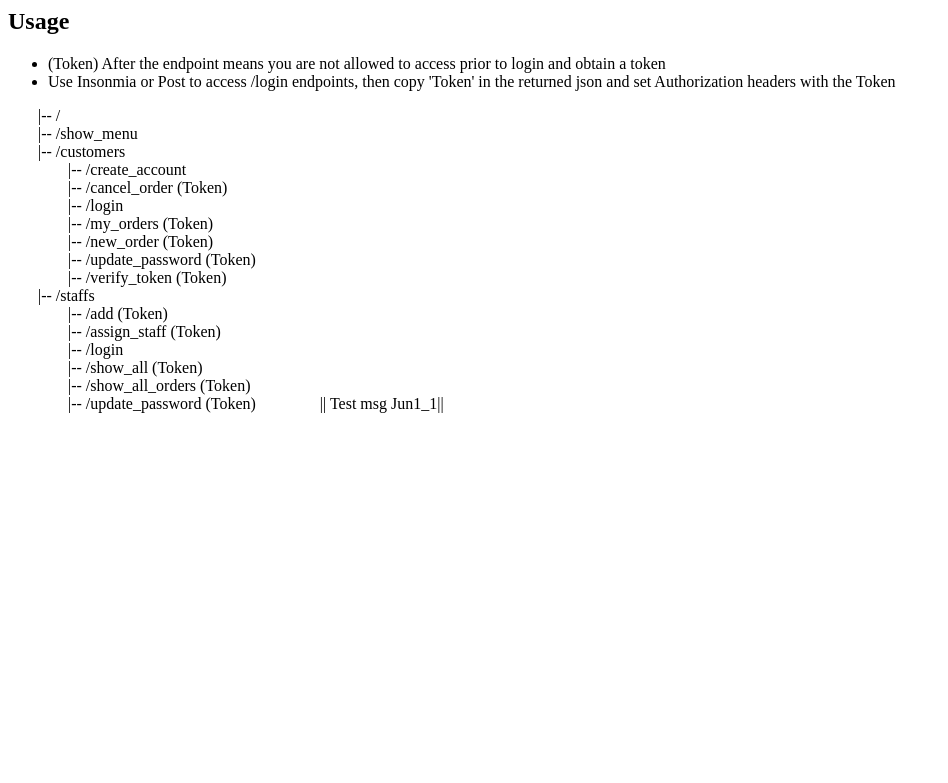
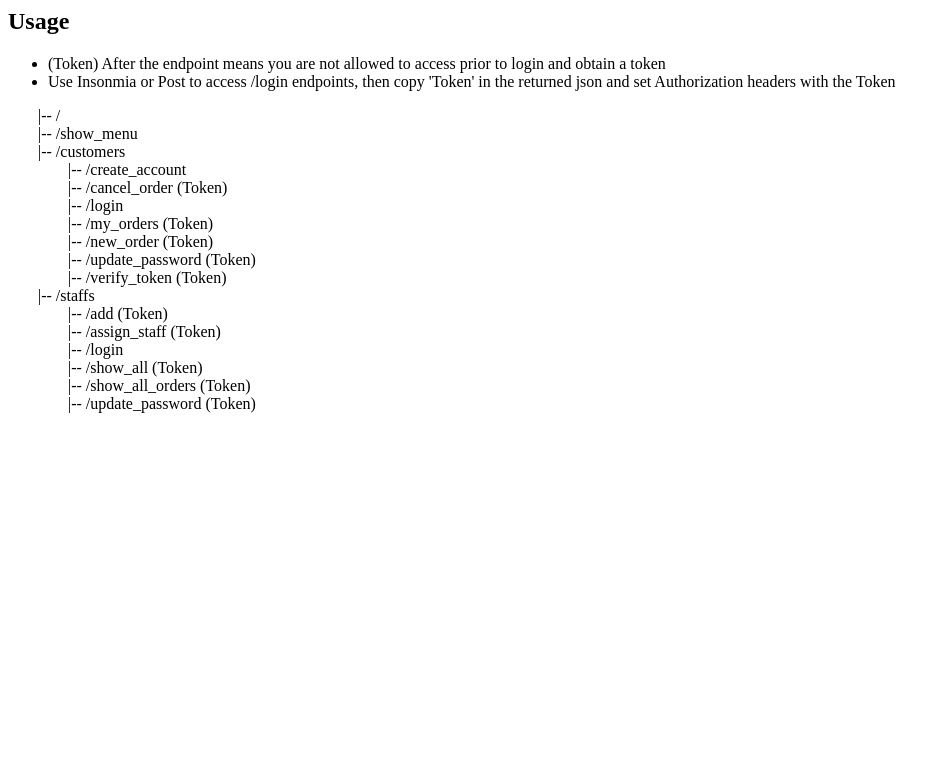
Before and after one commit to joetamsf/honproject, a Django app: page / in a window 1280 px wide. Shown: the top 783 px of the page, without its empty margins (0-948 px from the left). Run offline with Django 3.2, Linux system fonts and the light colour scheme.

Commit message:
added architecture.png

```diff
--- a/app/main_index/templates/index.html
+++ b/app/main_index/templates/index.html
@@ -36,7 +36,6 @@
 |-- /show_all   (Token)<br />
 |-- /show_all_orders    (Token)<br />
 |-- /update_password    (Token)</span>
-<span class="doubletab"></span>|| Test msg Jun1_1||
 </p>
 
 </body>
```
Also changed, not shown: architecture.png (added), 1 other file.
